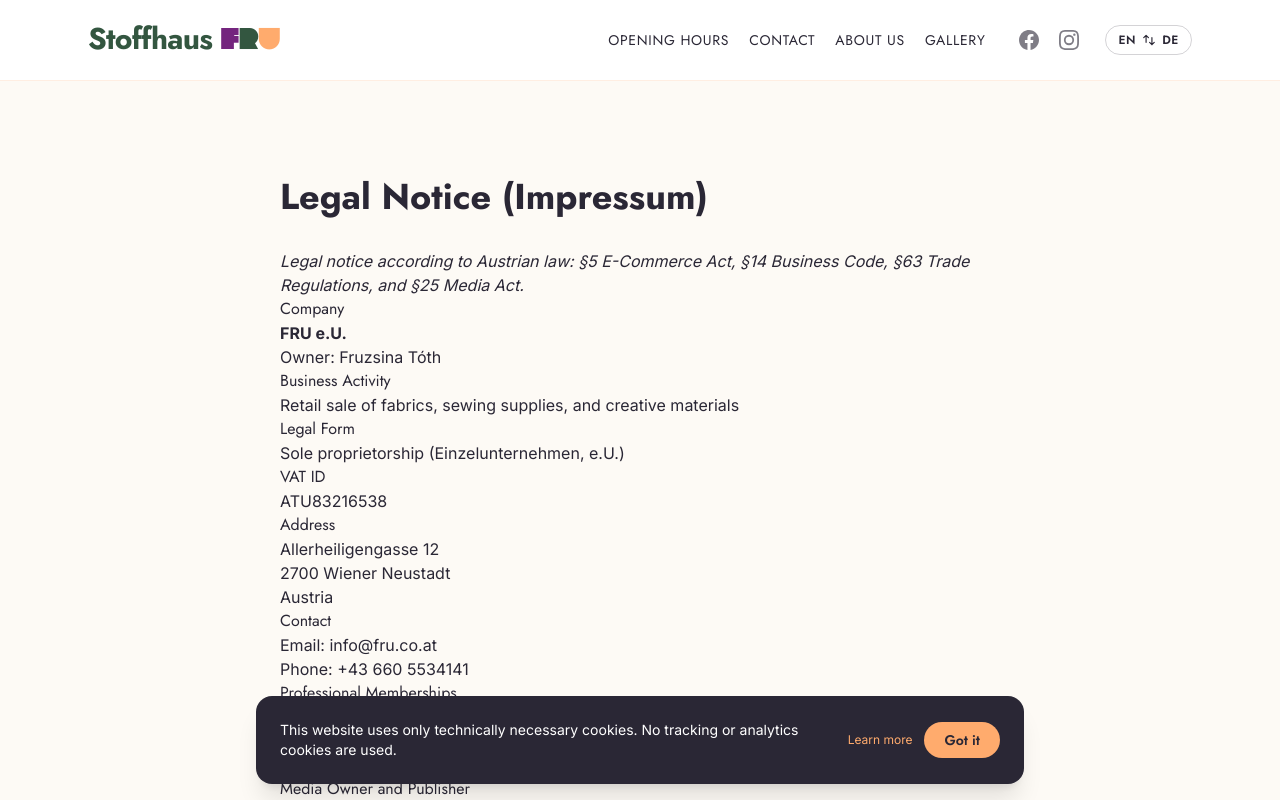
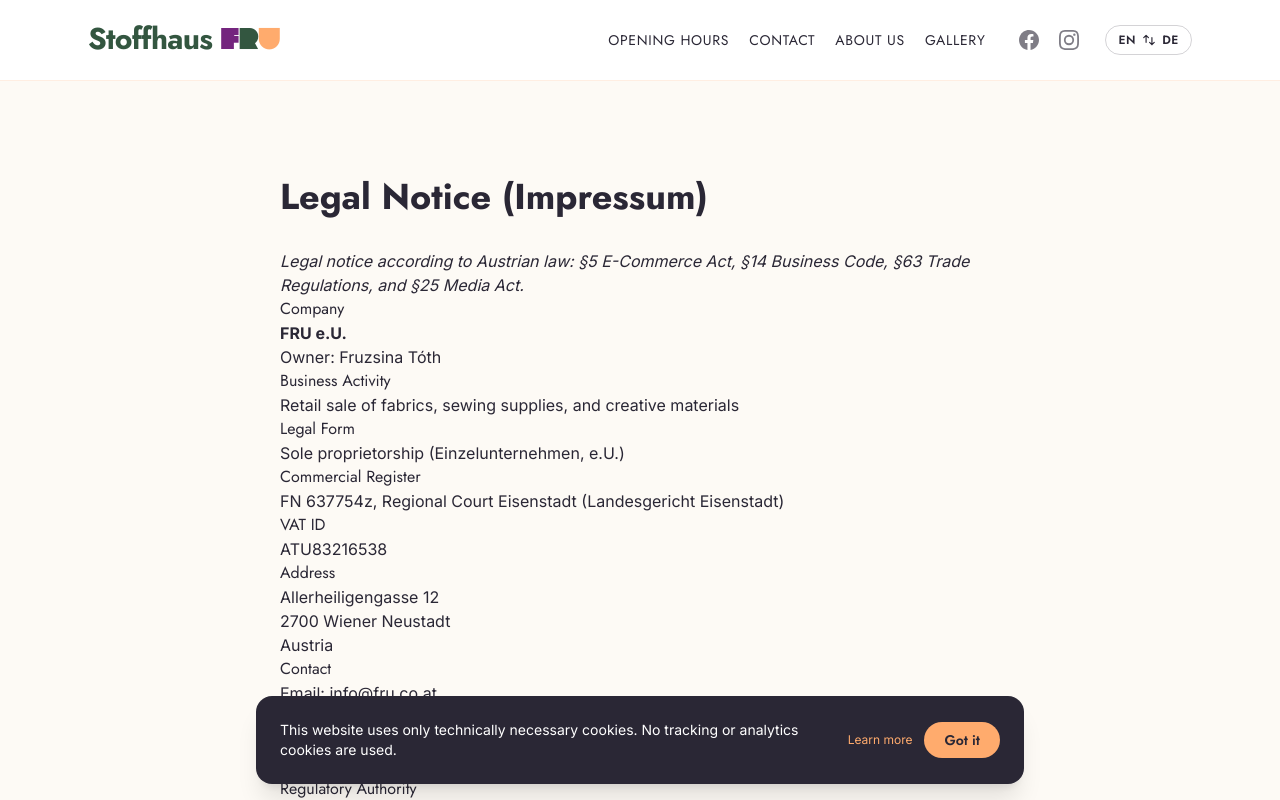
Before and after one commit to Fru-Stoffhaus/Website, a Next.js app: page /en/impressum in a window 1280 px wide. Shown: the top 800 px of the page. Built offline with nearby package versions, Linux system fonts and the light colour scheme.

Commit message:
Add Firmenbuchnummer and Firmenbuchgericht to Impressum
Required by §14 UGB for e.U. registered in Firmenbuch.

Co-Authored-By: Claude Opus 4.6 <noreply@anthropic.com>

```diff
--- a/src/app/[locale]/impressum/page.tsx
+++ b/src/app/[locale]/impressum/page.tsx
@@ -52,6 +52,9 @@ function ImpressumDE() {
 
       <h2>Unternehmensform</h2>
       <p>Einzelunternehmen (e.U.)</p>
+
+      <h2>Firmenbuchnummer</h2>
+      <p>FN 637754z, Landesgericht Eisenstadt</p>
 
       <h2>UID-Nummer</h2>
       <p>{STORE_INFO.uid}</p>
@@ -199,6 +202,9 @@ function ImpressumEN() {
       <h2>Legal Form</h2>
       <p>Sole proprietorship (Einzelunternehmen, e.U.)</p>
 
+      <h2>Commercial Register</h2>
+      <p>FN 637754z, Regional Court Eisenstadt (Landesgericht Eisenstadt)</p>
+
       <h2>VAT ID</h2>
       <p>{STORE_INFO.uid}</p>
 
```
